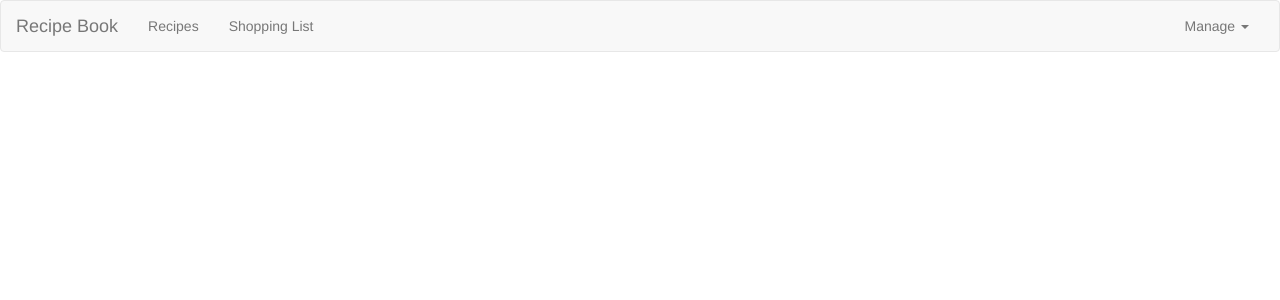
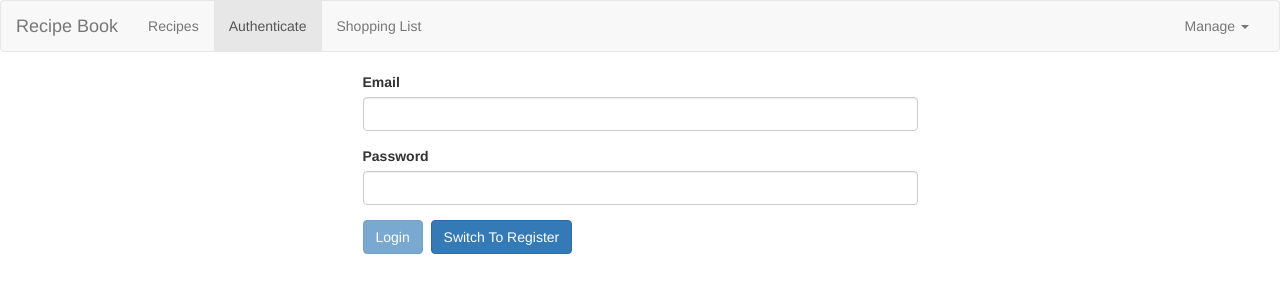
Before and after one commit to SmitBhikadiya-M/Angular-Udemy-Course, an Angular app in the folder CourseProject/: page /auth in a window 1280 px wide. Before the commit this address led to /. Shown: the top 300 px of the page. Built offline with nearby package versions, Linux system fonts and the light colour scheme.

Commit message:
Create Auth Component For User login and signup

```diff
--- a/CourseProject/src/app/Header/header.component.html
+++ b/CourseProject/src/app/Header/header.component.html
@@ -12,6 +12,7 @@
             <!-- Links -->
             <ul class="nav navbar-nav">
                 <li routerLinkActive="active"><a [routerLink]="['/recipes']">Recipes</a></li>
+                <li routerLinkActive="active"><a [routerLink]="['/auth']">Authenticate</a></li>
                 <li routerLinkActive="active"><a [routerLink]="['/shopping-list']">Shopping List</a></li>
             </ul>
 
--- a/CourseProject/src/app/app-routing.model.ts
+++ b/CourseProject/src/app/app-routing.model.ts
@@ -1,5 +1,6 @@
 import { NgModule } from "@angular/core";
 import { RouterModule, Routes } from "@angular/router";
+import { AuthComponent } from "./auth/auth.component";
 import { RecipeDetailComponent } from "./recipes/recipe-detail/recipe-detail.component";
 import { RecipeEditComponent } from "./recipes/recipe-edit/recipe-edit.component";
 import { RecipeStartComponent } from "./recipes/recipe-start/recipe-start.component";
@@ -15,7 +16,8 @@ const appRoutes: Routes = [
         {path: ':id', component: RecipeDetailComponent, resolve: [RecipesResolverService]},
         {path: ':id/edit', component: RecipeEditComponent, resolve: [RecipesResolverService]},
     ]},
-    {path: 'shopping-list', component: ShoppingListComponent}
+    {path: 'shopping-list', component: ShoppingListComponent},
+    {path: 'auth', component: AuthComponent}
 ]
 
 @NgModule({
--- a/CourseProject/src/app/app.module.ts
+++ b/CourseProject/src/app/app.module.ts
@@ -17,6 +17,7 @@ import { AppRoutingModule } from './app-routing.model';
 import { RecipeStartComponent } from './recipes/recipe-start/recipe-start.component';
 import { RecipeEditComponent } from './recipes/recipe-edit/recipe-edit.component';
 import { RecipeService } from './shared/services/recipe.service';
+import { AuthComponent } from './auth/auth.component';
 
 @NgModule({
   declarations: [
@@ -30,7 +31,8 @@ import { RecipeService } from './shared/services/recipe.service';
     ShoppingEditComponent,
     DropdownDirective,
     RecipeStartComponent,
-    RecipeEditComponent
+    RecipeEditComponent,
+    AuthComponent
   ],
   imports: [
     BrowserModule,
--- /dev/null
+++ b/CourseProject/src/app/auth/auth.component.html
@@ -0,0 +1,40 @@
+<div class="row">
+  <div class="col-xs-12 col-md-6 col-md-offset-3">
+    <form #authForm="ngForm" (submit)="onSubmit()">
+      <div class="form-group">
+        <label for="email">Email</label>
+        <input
+            type="email"
+            id="email"
+            class="form-control"
+            name="email"
+            ngModel
+            required
+            email
+        />
+      </div>
+      <div class="form-group">
+        <label for="password">Password</label>
+        <input
+            type="password"
+            id="password"
+            class="form-control"
+            name="password"
+            minlength="6"
+            ngModel
+            required
+        />
+      </div>
+      <div>
+        <button class="btn btn-primary" type="submit"
+            [disabled]="!authForm.valid"
+        >
+          {{ isLoggingMode ? "Login" : "Register" }}</button
+        >&nbsp;
+        <button class="btn btn-primary" type="button" (click)="onSwitchMode()">
+          Switch To {{ isLoggingMode ? "Register" : "Login" }}
+        </button>
+      </div>
+    </form>
+  </div>
+</div>
--- /dev/null
+++ b/CourseProject/src/app/auth/auth.component.ts
@@ -0,0 +1,20 @@
+import { Component, ViewChild } from "@angular/core";
+import { NgForm } from "@angular/forms";
+
+@Component({
+    selector: 'app-auth',
+    templateUrl: './auth.component.html'
+})
+export class AuthComponent {
+    isLoggingMode = true;
+    @ViewChild('authForm') authForm: NgForm;
+
+    onSwitchMode() {
+        this.isLoggingMode = !this.isLoggingMode;
+    }
+
+    onSubmit(){
+        console.log(this.authForm.value);
+
+    }
+}
```
